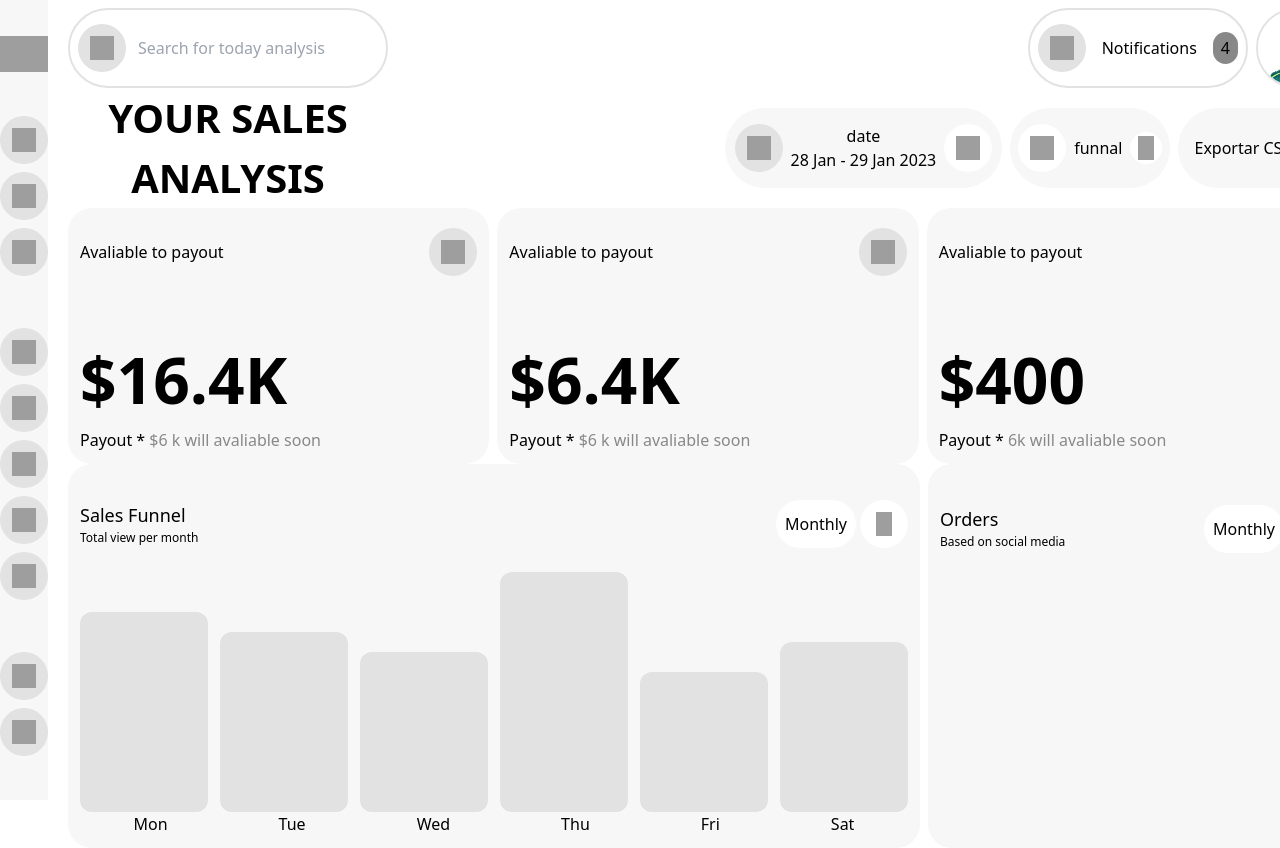
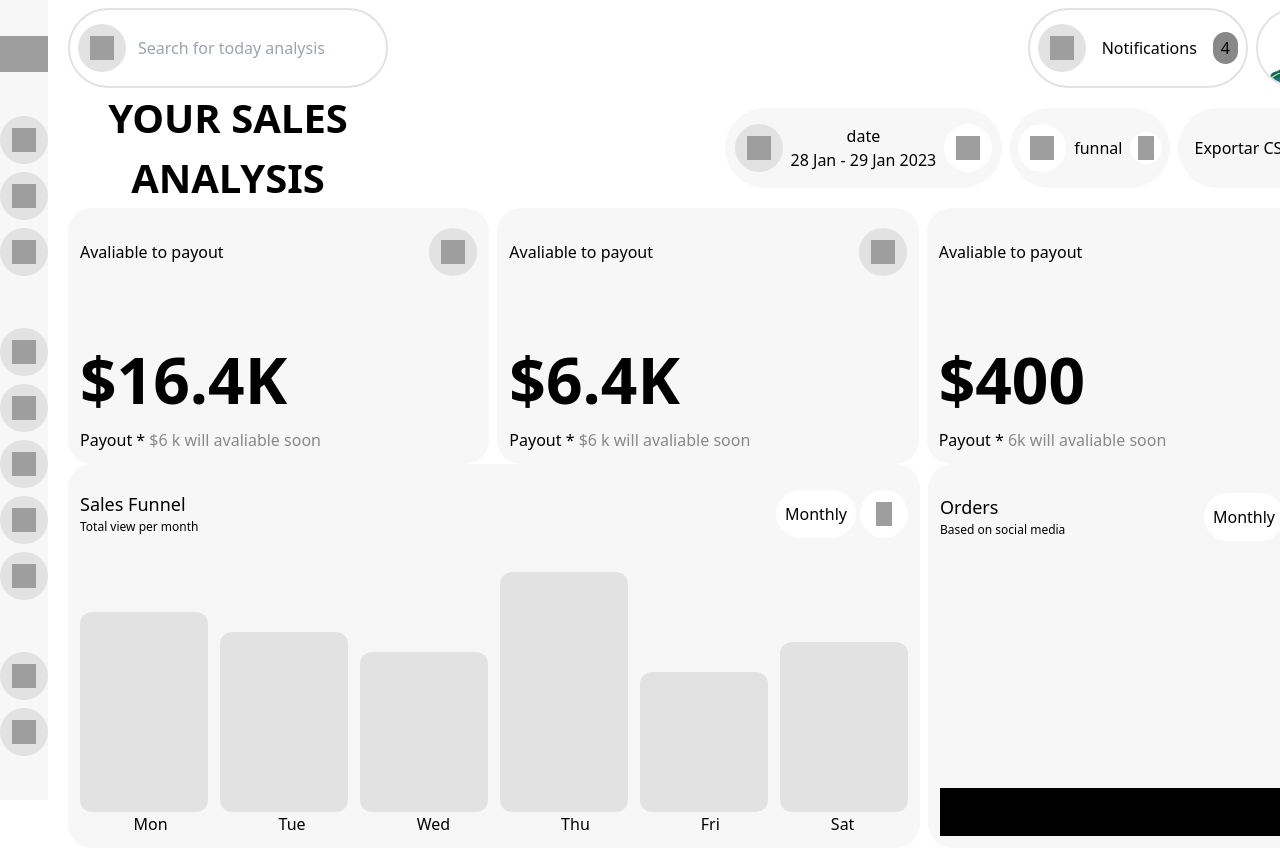
Before and after one commit to Manuelo69/ApredizajeFront, a React (Vite) app: page / in a window 1280 px wide. Shown: the top 848 px of the page. Built offline with nearby package versions, Linux system fonts and the light colour scheme; grey boxes are pictures that could not be loaded.

Commit message:
creacion componente SocialMedias

```diff
--- a/src/components/SalesFunnel/SalesFunnel.jsx
+++ b/src/components/SalesFunnel/SalesFunnel.jsx
@@ -3,7 +3,7 @@ import Views from "../Ui/Views";
 const SalesFunnel = ({ titulo, subtitulo }) => {
   return (
     <div className="flex flex-col  bg-light-gray  rounded-3xl p-3 w-px-900 max-h-96">
-      <div className="flex flex-row justify-between items-center h-40">
+      <div className="flex flex-row justify-between items-center h-28">
         <div className="flex flex-col items-start">
           <p className="text-text-md">{titulo}</p>
           <p className="text-text-xs">{subtitulo}</p>
--- a/src/components/SocialOrders/SocialOrders.jsx
+++ b/src/components/SocialOrders/SocialOrders.jsx
@@ -1,8 +1,10 @@
+import Media from "../Ui/Media";
+
 /* eslint-disable react/prop-types */
 const SocialOrders = ({ titulo, subtitulo }) => {
   return (
     <div className="flex flex-col  bg-light-gray  rounded-3xl p-3 w-px-900 max-h-96">
-      <div className="flex flex-row justify-between items-center h-40">
+      <div className="flex flex-row justify-between items-center h-28">
         <div className="flex flex-col items-start">
           <p className="text-text-md">{titulo}</p>
           <p className="text-text-xs">{subtitulo}</p>
@@ -17,7 +19,9 @@ const SocialOrders = ({ titulo, subtitulo }) => {
           </button>
         </div>
       </div>
-      <div className="flex flex-row justify-around w-full gap-3 h-96 items-end"></div>
+      <div className="flex flex-row justify-around w-full gap-3 h-96 items-end">
+        <Media SocialMedia={"Whatsapp"} />
+      </div>
     </div>
   );
 };
--- /dev/null
+++ b/src/components/Ui/Media.jsx
@@ -0,0 +1,14 @@
+/* eslint-disable react/prop-types */
+const Media = ({ SocialMedia }) => {
+  return (
+    <div className="flex flex-row bg-black h-12 w-full">
+      <div>{SocialMedia}</div>
+      <div></div>
+      <div></div>
+      <div></div>
+      <div></div>
+    </div>
+  );
+};
+
+export default Media;
```
